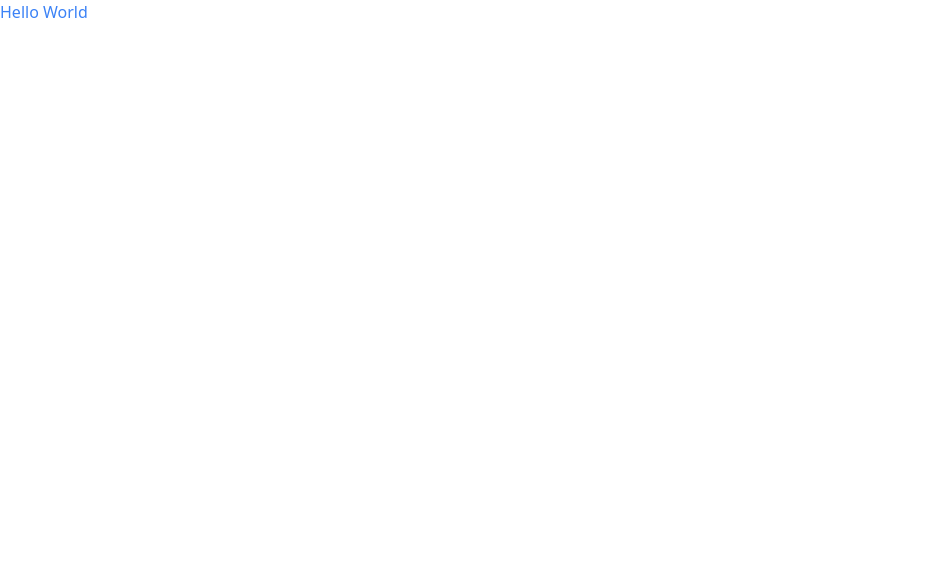
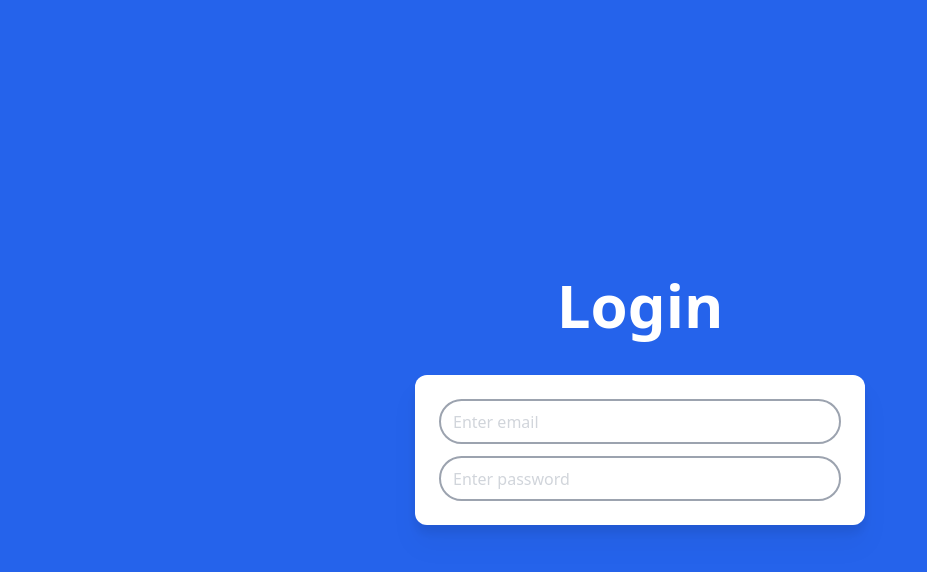
Before and after one commit to giorgosrou/chore-chat, a React (Create React App) app: page / in a window 1280 px wide. Shown: the top 572 px of the page, without its empty margins (0-927 px from the left). Built offline with nearby package versions, Linux system fonts and the light colour scheme.

Commit message:
create inputField and login components

```diff
--- a/src/App.tsx
+++ b/src/App.tsx
@@ -1,8 +1,13 @@
 import React from "react";
+import LoginPage from "./Pages/LoginPage";
 
 
 function App() {
-    return <h1 className="text-blue-500">Hello World</h1>;
+    return (
+        <div>
+            <LoginPage />
+        </div>
+    )
 }
 
 export default App;
--- /dev/null
+++ b/src/Components/Input.tsx
@@ -0,0 +1,18 @@
+import React from "react";
+
+type InputProps = {
+    name: string,
+    // value?:string
+    type?: string
+}
+
+const Input = ({ name, type = "text" }: InputProps) => {
+    return (
+            <input
+                type= {type}
+                placeholder = {`Enter ${name}`}
+                className="flex-1 placeholder-gray-300 bg-transparent px-3 py-1 border-2 border-gray-400 rounded-full " />
+    )
+}
+
+export default Input;
--- /dev/null
+++ b/src/Components/Login.tsx
@@ -0,0 +1,22 @@
+import React from "react";
+import Input from "./Input";
+
+const Login = () => {
+
+        return(
+            <div className="w-full md:w-[450px]">
+            <h1 className="text-white text-center font-bold text-4xl md:text-6xl mb-10">
+                Login
+            </h1>
+            <div className="flex flex-col gap-3 bg-white w-full p-6 min-h-[150px] rounded-xl drop-shadow-xl">
+                {/* <Input name = "name" /> */}
+                <Input name = "email" type="email" />
+                <Input name = "password" type="password" />
+                {/* <Input name = "password again" type="password" /> */}
+            </div>
+        </div>
+        )
+
+}
+
+export default Login;
--- /dev/null
+++ b/src/Pages/LoginPage.tsx
@@ -0,0 +1,13 @@
+import React from "react";
+import Login from "../Components/Login";
+
+const LoginPage = () => {
+    return(
+        <div className="bg-blue-600 h-[100vh] flex items-center justify-center p-10">
+            <Login/>
+        </div>
+    );
+
+}
+
+export default LoginPage;
--- a/tailwind.config.js
+++ b/tailwind.config.js
@@ -2,6 +2,12 @@
 module.exports = {
   content: ["./src/**/*.{html,js,jsx,ts,tsx}"],
   theme: {
+    screens: {
+      sm: '480px',
+      md: '768px',
+      lg: '976px',
+      xl: '1440px',
+    },
     extend: {},
   },
   plugins: [],
```
